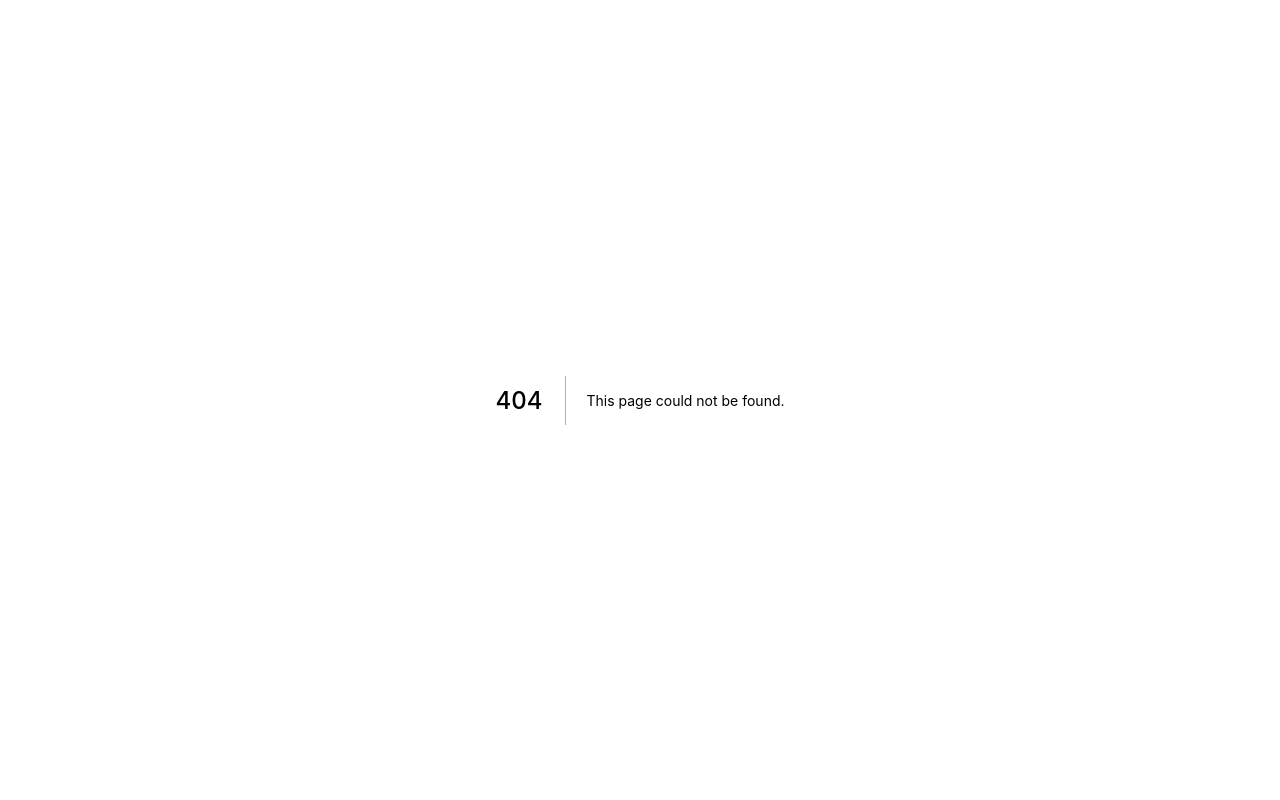
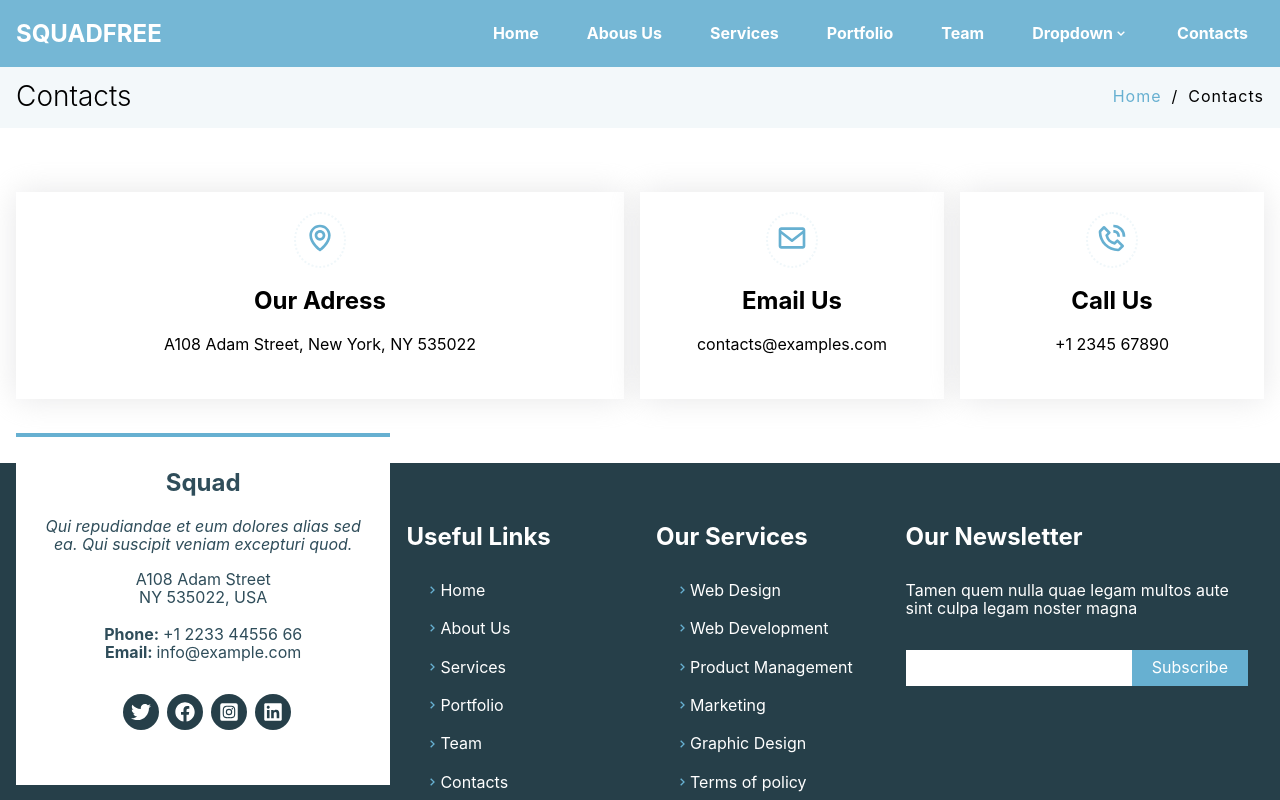
Before and after one commit to allpavel/squad, a Next.js app: page /contacts in a window 1280 px wide. Before the commit this address had no page. Shown: the top 800 px of the page. Built offline with nearby package versions, Linux system fonts and the light colour scheme.

Commit message:
added the contacts page

```diff
--- /dev/null
+++ b/components/ContactsAddress/ContactsAddress.tsx
@@ -0,0 +1,35 @@
+import React from "react";
+import styles from "../../styles/ContactsAddress.module.css";
+import { BiMap, BiEnvelope, BiPhoneCall } from "react-icons/bi";
+
+const ContactsAddress: React.FC = () => {
+    return (
+        <section className={styles.contacts}>
+            <div className={styles.container}>
+                <article className={`${styles.info} ${styles.address}`}>
+                    <div className={styles.icon}>
+                        <BiMap />
+                    </div>
+                    <h2>Our Adress</h2>
+                    <p>A108 Adam Street, New York, NY 535022</p>
+                </article>
+                <article className={`${styles.info} ${styles.email}`}>
+                    <div className={styles.icon}>
+                        <BiEnvelope />
+                    </div>
+                    <h2>Email Us</h2>
+                    <p>contacts@examples.com</p>
+                </article>
+                <article className={`${styles.info} ${styles.call}`}>
+                    <div className={styles.icon}>
+                        <BiPhoneCall />
+                    </div>
+                    <h2>Call Us</h2>
+                    <p>+1 2345 67890</p>
+                </article>
+            </div>
+        </section>
+    );
+};
+
+export default ContactsAddress;
--- a/components/MobileNavbar/MobileNavbar.tsx
+++ b/components/MobileNavbar/MobileNavbar.tsx
@@ -39,8 +39,8 @@ const MobileNavbar: React.FC<Props> = ({ isOpen, setIsOpen }) => {
                     </Link>
                 </li>
                 <li className={styles.navigationListItem}>
-                    <Link href="/contact">
-                        <a>Contact</a>
+                    <Link href="/contacts">
+                        <a>Contacts</a>
                     </Link>
                 </li>
             </ul>
--- a/components/Navbar/Navbar.tsx
+++ b/components/Navbar/Navbar.tsx
@@ -77,8 +77,8 @@ const NavBar: React.FC = () => {
                     </ul>
                 </li>
                 <li className={styles.navigationListItem}>
-                    <Link href="/contact">
-                        <a>Contact</a>
+                    <Link href="/contacts">
+                        <a>Contacts</a>
                     </Link>
                 </li>
             </ul>
--- /dev/null
+++ b/pages/contacts/index.tsx
@@ -0,0 +1,20 @@
+import { ReactElement } from "react";
+import Breadcrumbs from "../../components/Breadcrumbs/Breadcrumbs";
+import ContactsAddress from "../../components/ContactsAddress/ContactsAddress";
+import Layout from "../../components/Layout/Layout";
+import { useGetPath } from "../../hooks/useGetPath";
+import styles from "../../styles/Main.module.css";
+
+export default function ContactsPage() {
+    const path = useGetPath();
+    return (
+        <main className={styles.main}>
+            <Breadcrumbs path={path} />
+            <ContactsAddress />
+        </main>
+    );
+}
+
+ContactsPage.getLayout = function getLayout(page: ReactElement) {
+    return <Layout>{page}</Layout>;
+};
--- /dev/null
+++ b/styles/ContactsAddress.module.css
@@ -0,0 +1,68 @@
+.contacts {
+    padding: 4rem 1rem;
+}
+
+.container {
+    max-width: 1320px;
+    margin: 0 auto;
+    display: grid;
+    grid-template-columns: 2fr 1fr 1fr;
+    grid-template-areas: "address email call";
+    grid-gap: 1rem;
+}
+
+.info {
+    background-color: #fff;
+    box-shadow: 0 0 30px rgba(214, 215, 216, 0.6);
+    text-align: center;
+    padding-top: 1.25rem;
+    padding-bottom: 1.875rem;
+}
+
+.address {
+    grid-area: address;
+}
+
+.email {
+    grid-area: email;
+}
+
+.call {
+    grid-area: call;
+}
+
+.info svg {
+    color: var(--main-color);
+    padding: 0.5rem;
+    font-size: 3rem;
+}
+
+.icon {
+    display: inline-block;
+    border: 2px dotted #f0f7fa;
+    border-radius: 50%;
+}
+
+@media screen and (max-width: 992px) {
+    .contacts {
+        padding: 2rem 1rem;
+    }
+
+    .container {
+        grid-template-columns: 1fr 1fr;
+        grid-template-rows: 1fr 1fr;
+        grid-template-areas: "address address"
+                            "email call";
+    }
+}
+
+@media screen and (max-width: 580px) {
+    .container {
+        grid-template-columns: 1fr;
+        grid-template-rows: 1fr;
+        grid-template-areas:
+            "address"
+            "email"
+            "call";
+    }
+}
```
